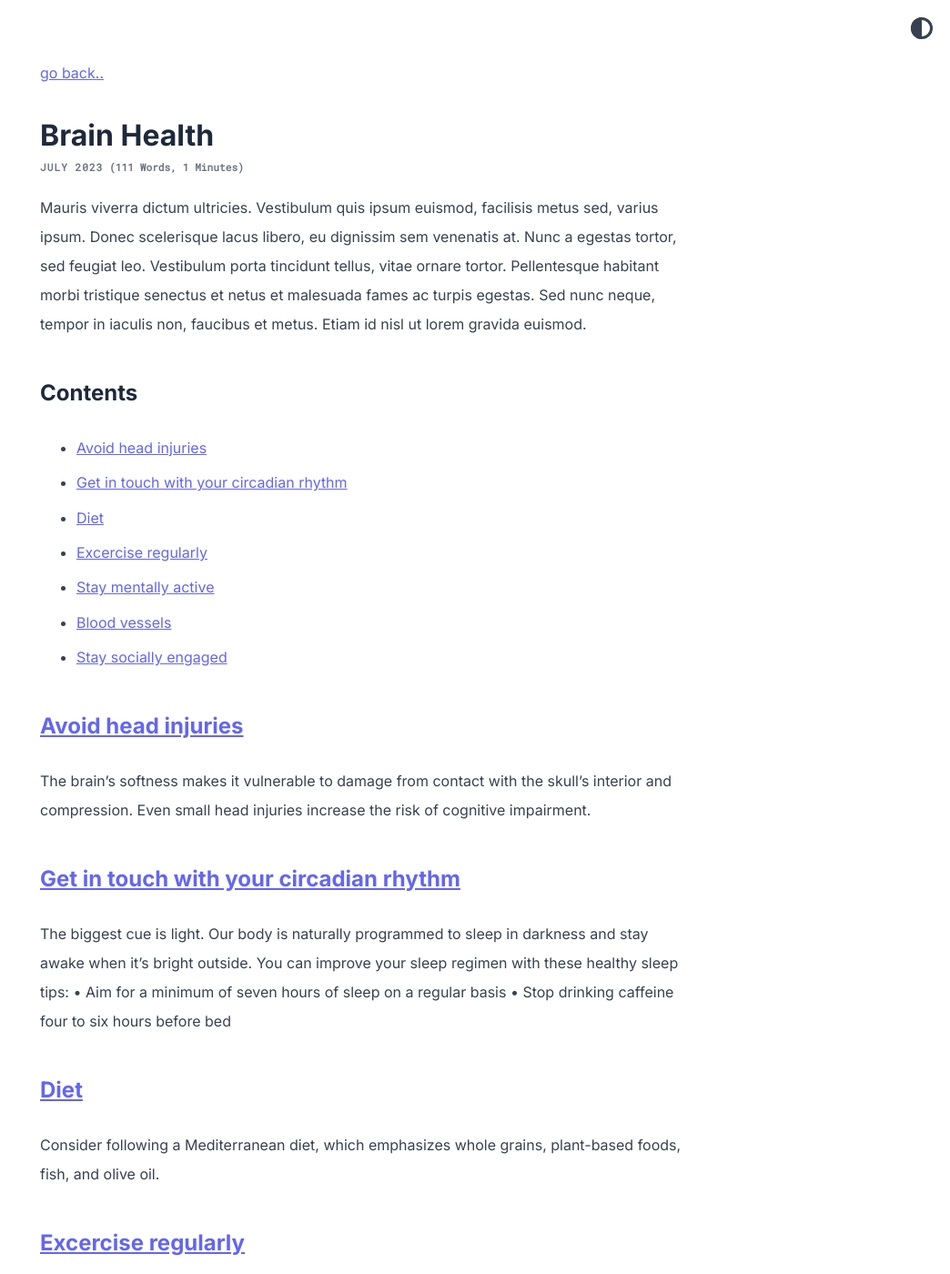
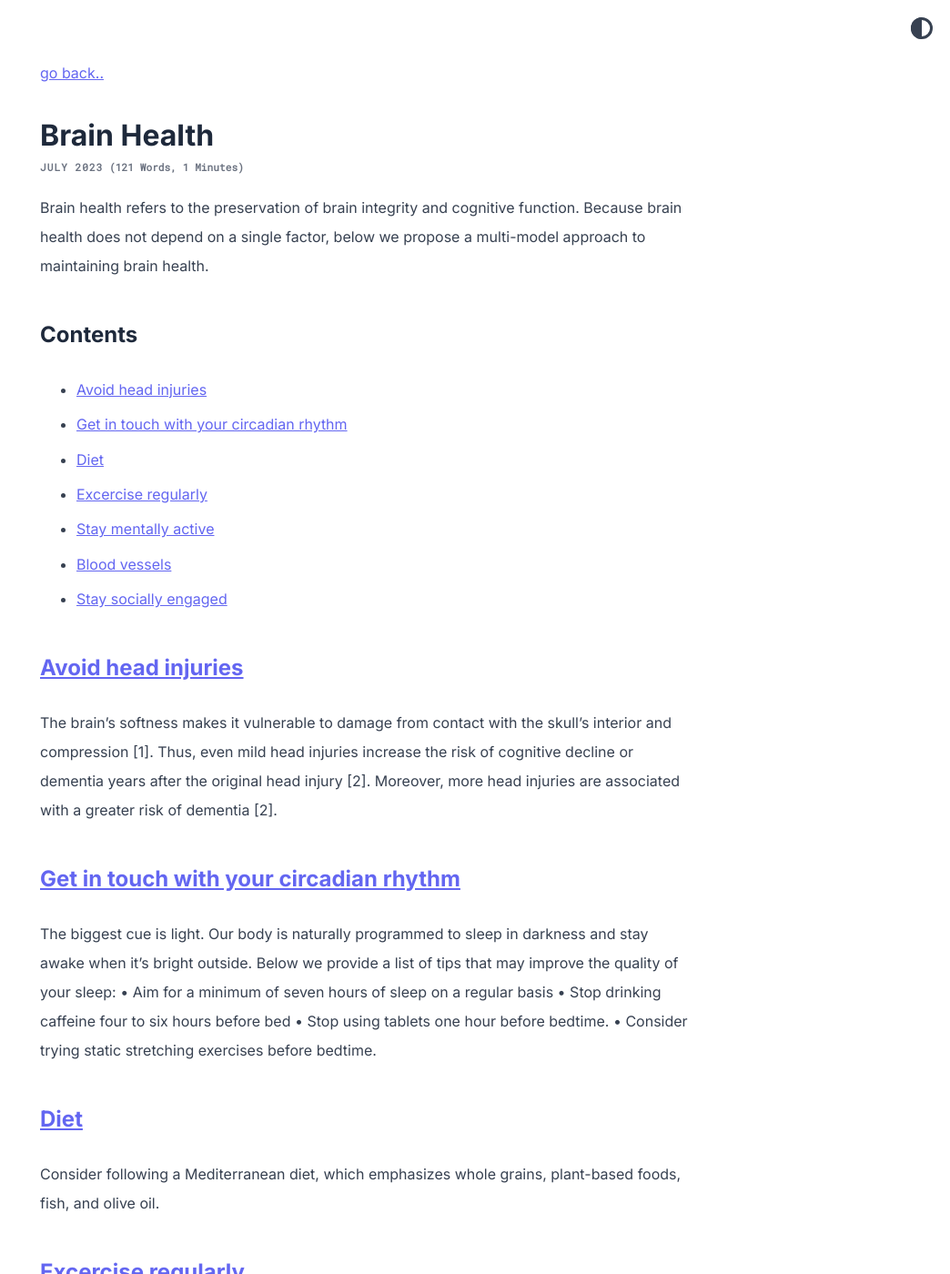
Before and after one commit to abhinavs/moonwalk, a Jekyll site: the page built from _posts/2023-07-19-brain-health.md, in a window 1280 px wide and 1400 px high. Shown: the whole window at 91% size, without its empty margins (236-1280 px from the left). Built offline with Jekyll 4.4.1, drawn with Linux system fonts in a browser that asks for light colours; some of the changed text lies outside the part shown.

Commit message:
Update 2023-07-19-brain-health.md

```diff
--- a/_posts/2023-07-19-brain-health.md
+++ b/_posts/2023-07-19-brain-health.md
@@ -2,7 +2,7 @@
 layout: post
 ---
 
-Mauris viverra dictum ultricies. Vestibulum quis ipsum euismod, facilisis metus sed, varius ipsum. Donec scelerisque lacus libero, eu dignissim sem venenatis at. Nunc a egestas tortor, sed feugiat leo. Vestibulum porta tincidunt tellus, vitae ornare tortor. Pellentesque habitant morbi tristique senectus et netus et malesuada fames ac turpis egestas. Sed nunc neque, tempor in iaculis non, faucibus et metus. Etiam id nisl ut lorem gravida euismod.
+Brain health refers to the preservation of brain integrity and cognitive function. Because brain health does not depend on a single factor, below we propose a multi-model approach to maintaining brain health.
 
 ## Contents
 - [Avoid head injuries](#avoid-head-injuries)
@@ -15,30 +15,37 @@ Mauris viverra dictum ultricies. Vestibulum quis ipsum euismod, facilisis metus
 
 ## [Avoid head injuries](#avoid-head-injuries)
 
-The brain's softness makes it vulnerable to damage from contact with the skull's interior and compression. Even small head injuries increase the risk of cognitive impairment.
+The brain's softness makes it vulnerable to damage from contact with the skull's interior and compression [1]. Thus, even mild head injuries increase the risk of cognitive decline or dementia years after the original head injury [2]. Moreover, more head injuries are associated with a greater risk of dementia [2].
+
 
 ## [Get in touch with your circadian rhythm](#get-in-touch-with-your-circadian-rhythm)
 
 The biggest cue is light. Our body is naturally programmed to sleep in darkness and stay awake when it's bright outside.
-You can improve your sleep regimen with these healthy sleep tips:
+Below we provide a list of tips that may improve the quality of your sleep:
 •   Aim for a minimum of seven hours of sleep on a regular basis
 •   Stop drinking caffeine four to six hours before bed
+•   Stop using tablets one hour before bedtime.
+•   Consider trying static stretching exercises before bedtime.
 
 ## [Diet](#diet)
 
 Consider following a Mediterranean diet, which emphasizes whole grains, plant-based foods, fish, and olive oil.
 
+
 ## [Excercise regularly](#excercice-regularly)
 
 Exercise has many known benefits. In particular, physical activity benefits cognitive function.
+
 
 # [Stay mentally active](#the-middle)
 
 Your brain is similar to a muscle — you need to use it or lose it
 
+
 ## Blood vessels(#the-middle)
 
 The health of your arteries and veins is essential to your heart health but it is also critical for brain health.
+
 
 ## Stay socially engaged(#the-middle)
 
```
Also changed, not shown: other parts of _posts/2023-07-19-brain-health.md (+3 -3 lines).
